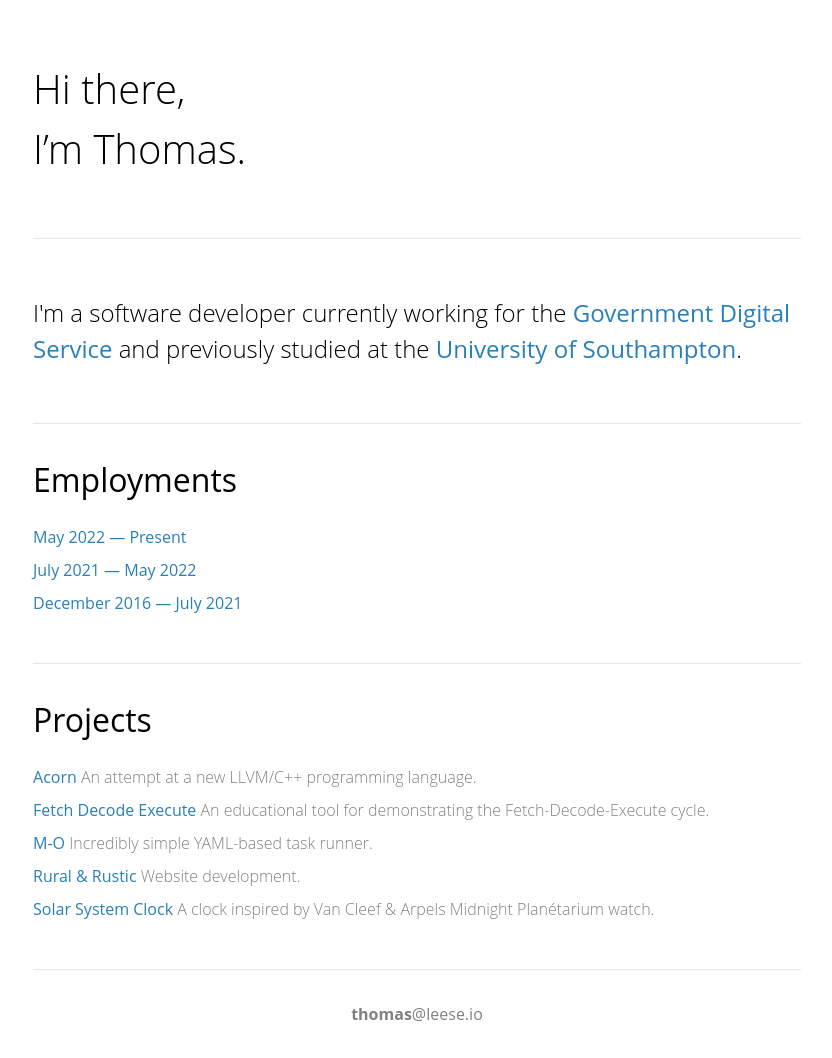
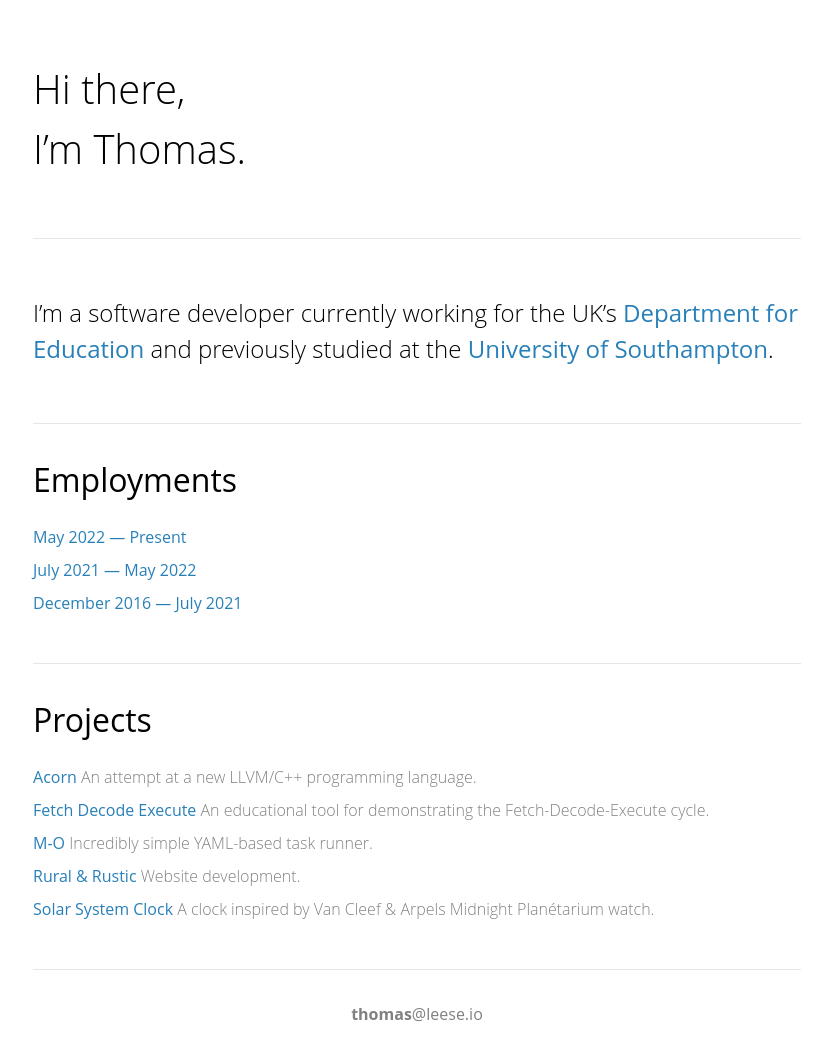
Before and after one commit to thomasleese/thomasleese.github.io, a Jekyll site: the page built from index.html, in a window 1280 px wide. Shown: the whole page, without its empty margins (223-1055 px from the left). Built offline with Jekyll 4.4.1, drawn with Linux system fonts in a browser that asks for light colours; some web fonts are replaced.

Commit message:
Update lead paragraph

```diff
--- a/index.html
+++ b/index.html
@@ -8,7 +8,10 @@ layout: base
 
 <main>
   <section id="about">
-    <p class="lead">I'm a software developer currently working for the <a href="https://www.gov.uk/government/organisations/government-digital-service">Government Digital Service</a> and previously studied at the <a href="http://www.southampton.ac.uk/">University of Southampton</a>.
+    <p class="lead">
+      I’m a software developer currently working for the UK’s <a href="https://www.gov.uk/government/organisations/department-for-education">Department for Education</a>
+      and previously studied at the <a href="http://www.southampton.ac.uk/">University of Southampton</a>.
+    </p>
   </section>
 
   <section id="employments">
```
